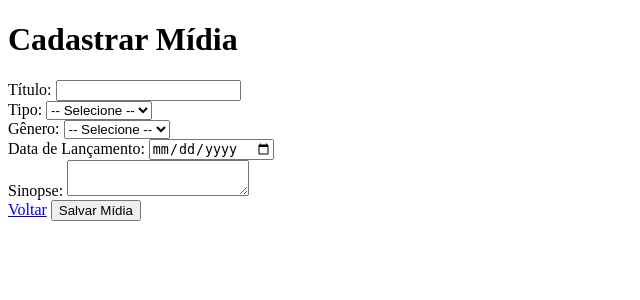
After one commit to viniciussdudu/Ponto-Critico, a PHP site: page /app/Views/cadastro_midia.php in a window 1280 px wide. The commit adds this page. Shown: the top 300 px of the page, without its empty margins (0-640 px from the left). Run offline with PHP 8.4, Linux system fonts and the light colour scheme.

Commit message:
feature de cadastro de novas midias

```diff
--- /dev/null
+++ b/app/Views/cadastro_midia.php
@@ -0,0 +1,72 @@
+<!DOCTYPE html>
+<html lang="pt-BR">
+<head>
+    <meta charset="UTF-8">
+    <meta name="viewport" content="width=device-width, initial-scale=1.0">
+    <title>Cadastrar Mídia - Ponto Crítico</title>
+</head>
+<body>
+    <div>
+        <h1>Cadastrar Mídia</h1>
+
+        <?php if (isset($erro)): ?>
+            <p><?php echo $erro; ?></p>
+        <?php endif; ?>
+
+        <?php if (isset($_GET['sucesso'])): ?>
+            <p>Mídia cadastrada com sucesso!</p>
+        <?php endif; ?>
+
+        <form method="POST" action="index.php?url=midia/salvar">
+            <div>
+                <label for="titulo">Título:</label>
+                <input type="text" id="titulo" name="titulo" required>
+            </div>
+
+            <div>
+                <label for="tipo">Tipo:</label>
+                <select id="tipo" name="tipo" required>
+                    <option value="">-- Selecione --</option>
+                    <option value="Filme">Filme</option>
+                    <option value="Série">Série</option>
+                    <option value="Jogo">Jogo</option>
+                    <option value="Livro">Livro</option>
+                    <option value="Podcast">Podcast</option>
+                    <option value="Música">Música</option>
+                </select>
+            </div>
+
+            <div>
+                <label for="genero">Gênero:</label>
+                <select id="genero" name="genero" required>
+                    <option value="">-- Selecione --</option>
+                    <option value="Terror">Terror</option>
+                    <option value="Ação">Ação</option>
+                    <option value="Drama">Drama</option>
+                    <option value="Comédia">Comédia</option>
+                    <option value="Romance">Romance</option>
+                    <option value="Fantasia">Fantasia</option>
+                    <option value="Suspense">Suspense</option>
+                    <option value="Documentário">Documentário</option>
+                    <option value="Animação">Animação</option>
+                </select>
+            </div>
+
+            <div>
+                <label for="data_lancamento">Data de Lançamento:</label>
+                <input type="date" id="data_lancamento" name="data_lancamento" required>
+            </div>
+
+            <div>
+                <label for="sinopse">Sinopse:</label>
+                <textarea id="sinopse" name="sinopse" required></textarea>
+            </div>
+
+            <div>
+                <a href="index.php?url=home">Voltar</a>
+                <button type="submit">Salvar Mídia</button>
+            </div>
+        </form>
+    </div>
+</body>
+</html>
```
Also changed, not shown: Public/index.php (+32 -2 lines), app/Controllers/midiaController.php (added, +68 -0 lines), app/Models/MidiaModel.php (added, +20 -0 lines), data/midias.json (+8 -0 lines).
